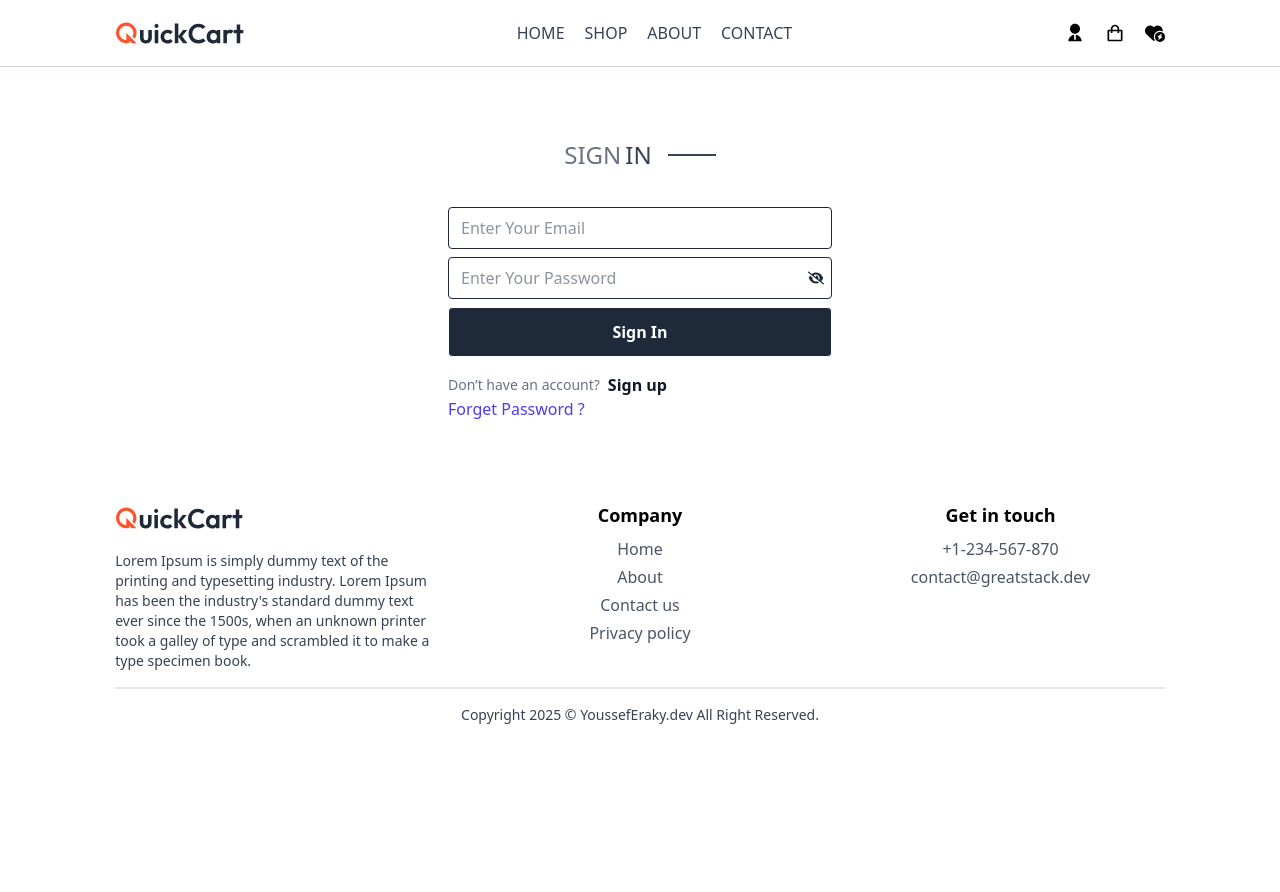
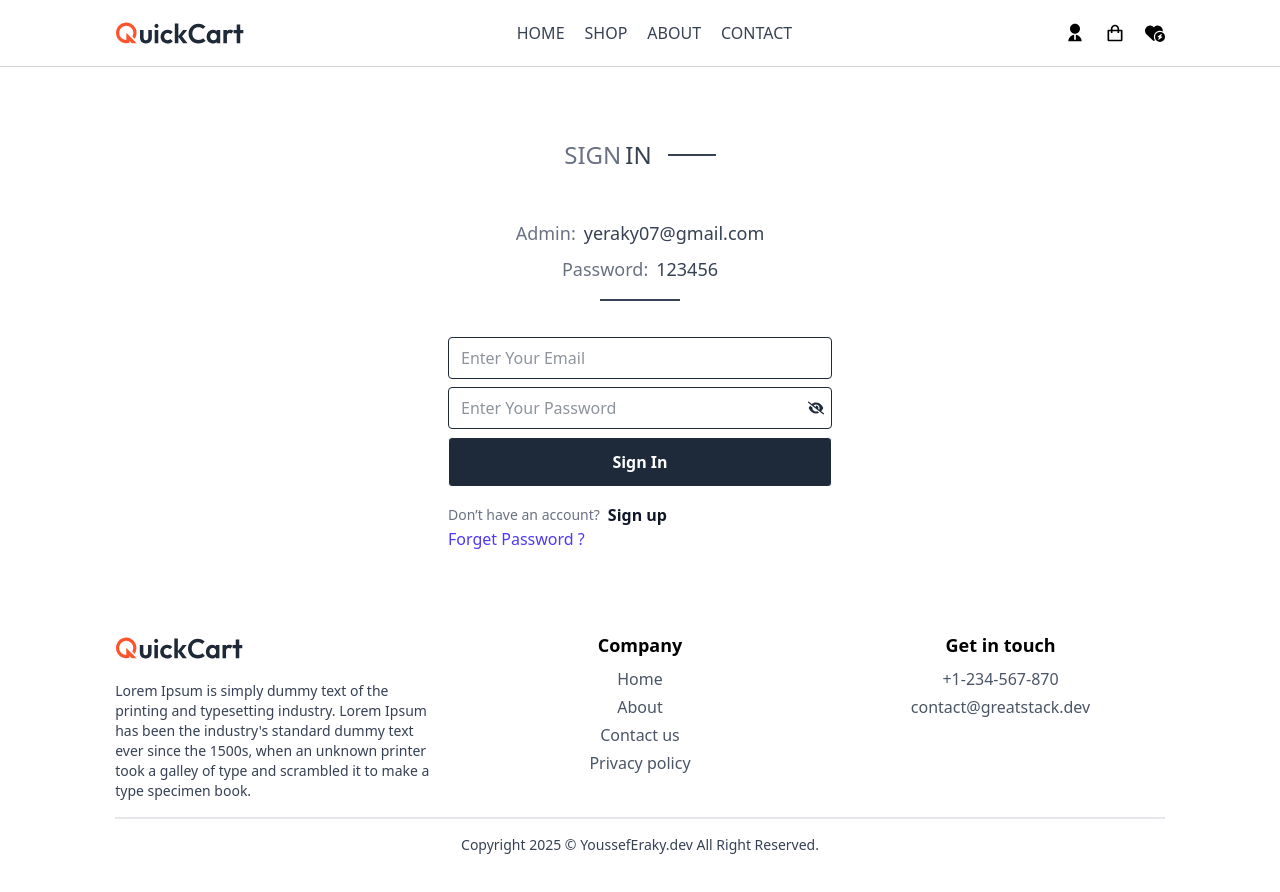
Before and after one commit to yousseferaky-blip/Full-Ecommerce-Frontend, a React (Vite) app: page /signin in a window 1280 px wide. Shown: the top 892 px of the page. Before the commit the page ends 800 px from the top, so only its background shows below. Built offline with nearby package versions, Linux system fonts and the light colour scheme; no server answers.

Commit message:
show admin

```diff
--- a/src/pages/SignIn/SignIn.jsx
+++ b/src/pages/SignIn/SignIn.jsx
@@ -51,6 +51,18 @@ const SignIn = () => {
                 <p className='ml-4 w-12 h-[2px] bg-gray-700'></p>
             </div>
 
+            <div className="flex flex-col items-center justify-center pt-8">
+              <p className="text-gray-500  text-lg flex items-center">
+                Admin:
+                <span className="ml-2 text-gray-700 font-medium">yeraky07@gmail.com</span>
+              </p>
+              <p className="text-gray-500  text-lg flex items-center mt-2">
+                Password:
+                <span className="ml-2 text-gray-700 font-medium">123456</span>
+              </p>
+              <div className="mt-4 w-20 h-[2px] bg-gray-700"></div>
+            </div>
+
             <form
              onSubmit={handleSubmit}
              className='mt-3 w-full h-full flex items-center justify-center flex-col'>
```
